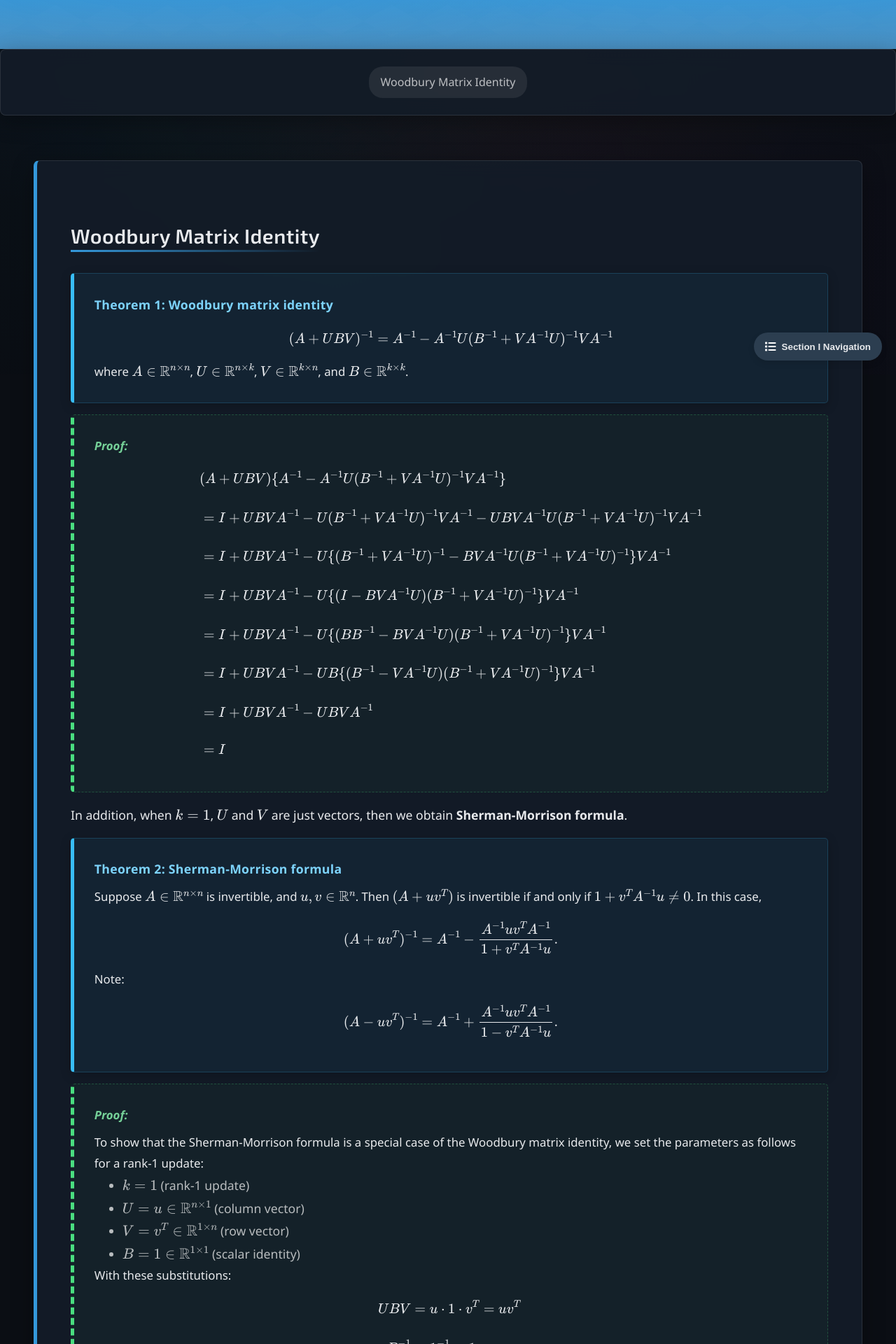
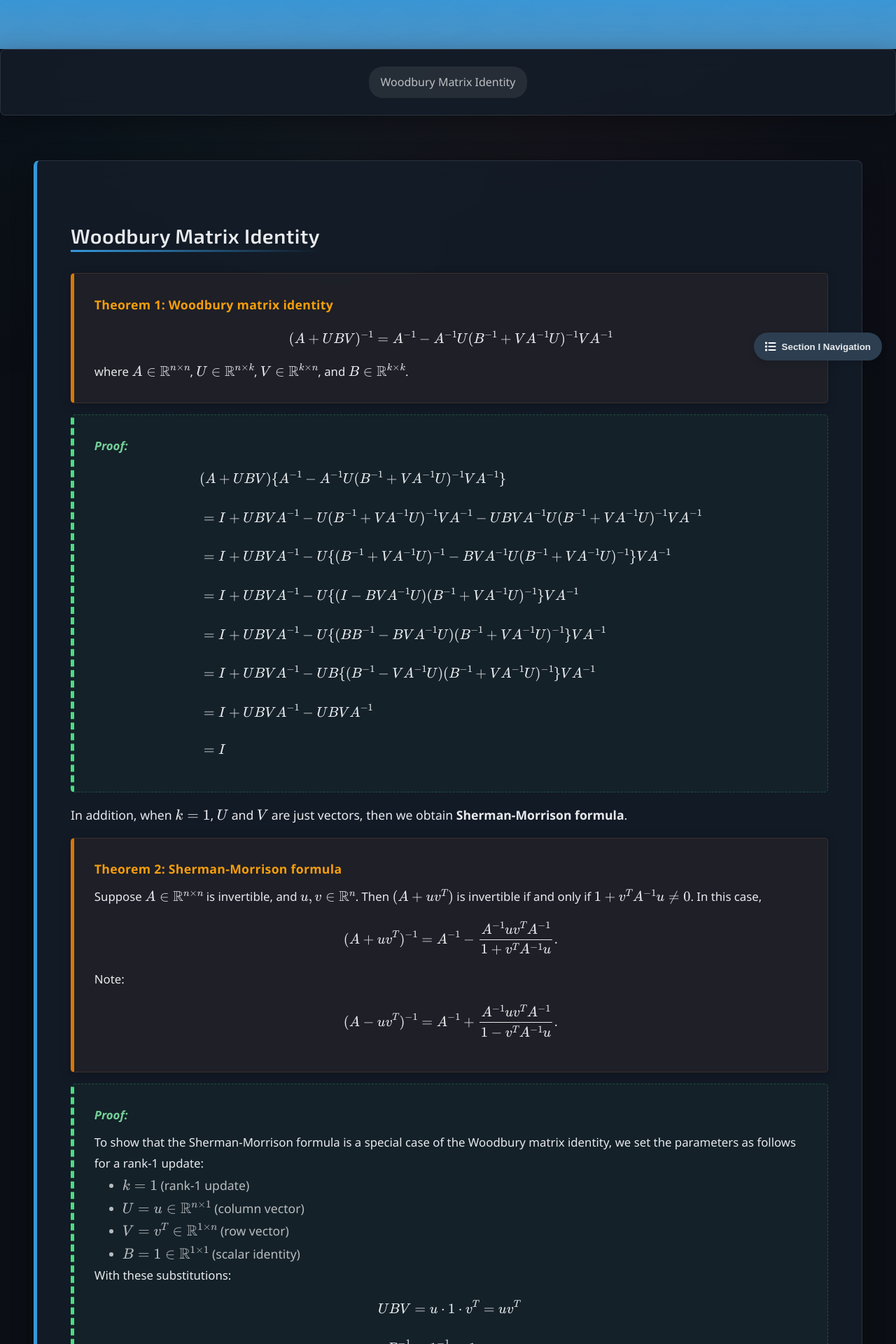
Before and after one commit to Yusukey01/yusukey01.github.io, a Jekyll site: the page built from Mathematics/Linear_algebra/woodbury.html, in a window 1280 px wide. Shown: the part 365-2285 px from the top of the page at 70% size. Built offline with Jekyll 4.4.1, drawn with Linux system fonts in a browser that asks for light colours.

Commit message:
improve styles

```diff
--- a/css/dark-theme-enhancement.css
+++ b/css/dark-theme-enhancement.css
@@ -317,15 +317,15 @@ h2::after {
 /* ========== THEOREM BOX ========== */
 
 .theorem {
-    background: rgba(56, 189, 248, 0.06);
-    border: 1px solid rgba(56, 189, 248, 0.2);
-    border-left: 5px solid #38bdf8;
+    background: rgba(251, 146, 60, 0.05);
+    border: 1px solid rgba(251, 146, 60, 0.15);
+    border-left: 5px solid #d97706;
     color: var(--dark-text-primary);
     box-shadow: 0 4px 16px rgba(0, 0, 0, 0.2);
 }
 
 .theorem-title {
-    color: #7dd3fc;
+    color: #f59e0b;
     font-weight: 700;
     font-size: 1.05em;
     letter-spacing: 0.3px;
```
